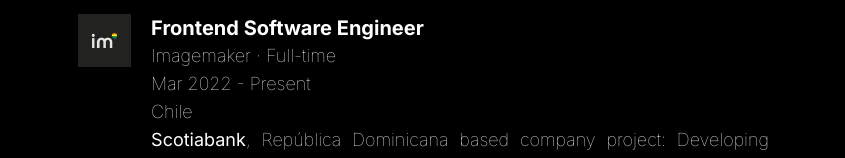
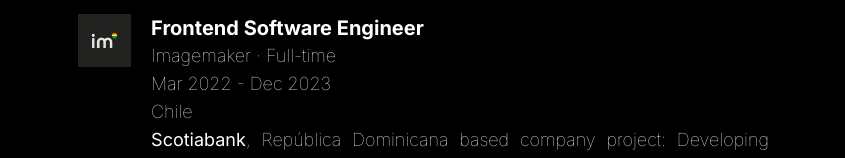
Before and after one commit to chilleno/portfolio, a Next.js app: page /cv in a window 1280 px wide. Shown: the part 542-700 px from the top of the page, without its empty margins (215-1060 px from the left). Built offline with nearby package versions, Linux system fonts and the light colour scheme.

Commit message:
feat: update content

```diff
--- a/src/app/cv/Components/Experience.tsx
+++ b/src/app/cv/Components/Experience.tsx
@@ -27,7 +27,7 @@ const Experience: React.FC<ExperienceProps> = ({ darkMode }) => {
                     <div>
                         <h1 className="text-xl font-bold">Frontend Software Engineer</h1>
                         <h1 className="text-lg">Imagemaker · Full-time</h1>
-                        <h1 className="text-lg">Mar 2022 - Present</h1>
+                        <h1 className="text-lg">Mar 2022 - Dec 2023</h1>
                         <h1 className="text-lg">Chile</h1>
                         <p className="text-lg text-justify">
                             <b>Scotiabank</b>, República Dominicana based company project:
```
